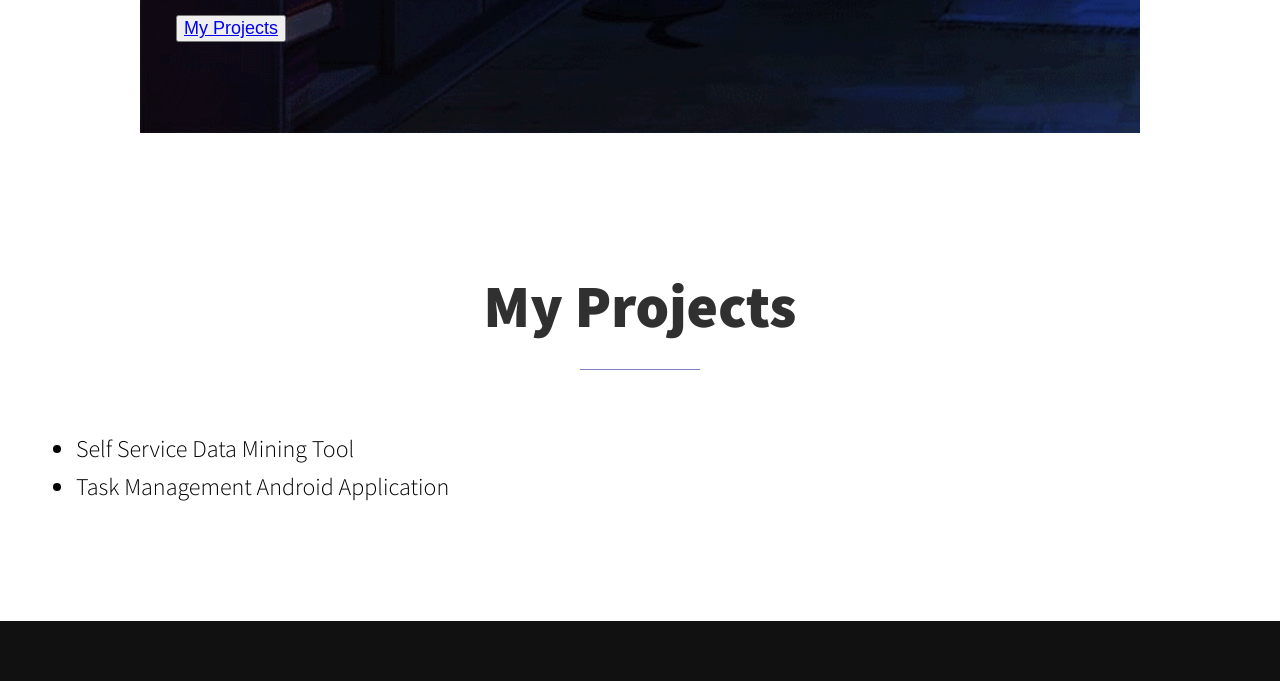
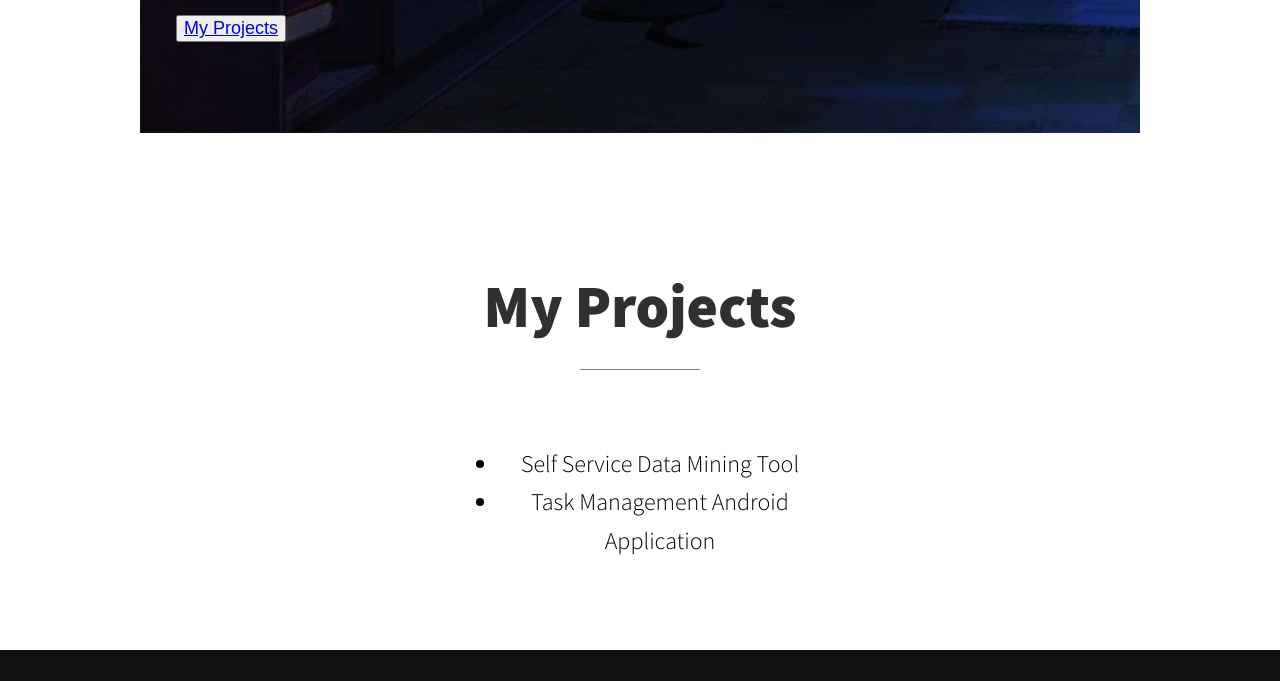
Before and after one commit to soloplxya/soloplxya.github.io, a plain HTML site: page index.html in a window 1280 px wide. Shown: the part 1824-2505 px from the top of the page. Drawn offline with nearby package versions, Linux system fonts and the light colour scheme.

Commit message:
more commits

```diff
--- a/index.html
+++ b/index.html
@@ -140,10 +140,10 @@
 		<!--My Current Projects -->
 		<section class="current-projects" id="projects">
 			<h2 class="section__title section__title--current-projects"> My Projects </h2>
-            <div class="section__subtitle">
-				<ul class="projects__list">
-					<li> Self Service Data Mining Tool </li>
-					<li> Task Management Android Application </li>
+            <div class="section__subtitle section__subtitle--current-projects">
+				<ul id="projectlist" class="centered--list" >
+					<li class="projects"> Self Service Data Mining Tool </li>
+					<li class="projects"> Task Management Android Application </li>
 				</ul>
 			</div>
 		</section>
--- a/style.css
+++ b/style.css
@@ -274,8 +274,9 @@ header {
 /* My Projects section styling */
 .current-projects {
     background-color: var(--clr-light);
-    background-size: cover;
-    color: black
+    color: black;
+    display: flex;
+    flex-direction: column;
 }
 
 .section__title--current-projects {
@@ -283,6 +284,7 @@ header {
     position: relative;
     text-align: center;
 }
+
 
 .section__title--current-projects::after{
     content: '';
@@ -292,6 +294,15 @@ header {
     margin: 0.5em auto 1em;
     background-color:darkblue;
     opacity: 0.5;
+}
+
+.centered--list {
+    width: 30%;
+    margin: auto;
+}
+
+.section__subtitle--current-projects {
+    text-align: center;
 }
 
 @media (min-width: 800px) {
```
